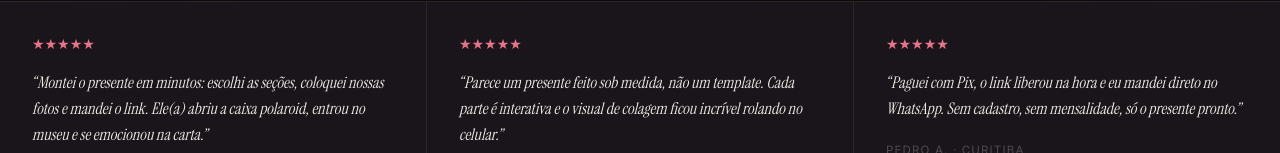
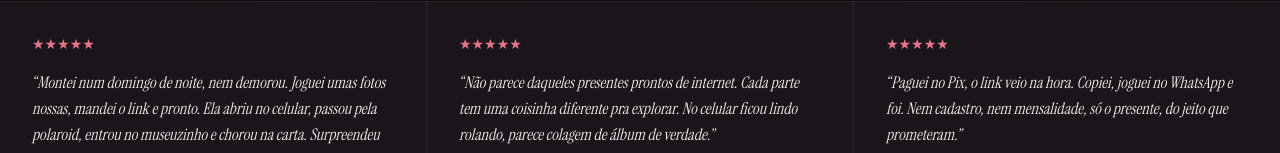
Before and after one commit to letticiamallory/letticiamallory-Akaiito---Landing-page-dia-dos-namorados, a Next.js app: page / in a window 1280 px wide. Shown: the part 799-952 px from the top of the page. Built offline with nearby package versions, Linux system fonts and the light colour scheme.

Commit message:
comentários atualizados

```diff
--- a/src/app/page.tsx
+++ b/src/app/page.tsx
@@ -100,17 +100,17 @@ export default function HomePage() {
           {[
             {
               quote:
-                "Montei o presente em minutos: escolhi as seções, coloquei nossas fotos e mandei o link. Ele(a) abriu a caixa polaroid, entrou no museu e se emocionou na carta.",
+                "Montei num domingo de noite, nem demorou. Joguei umas fotos nossas, mandei o link e pronto. Ela abriu no celular, passou pela polaroid, entrou no museuzinho e chorou na carta. Surpreendeu até quem montou.",
               author: "Rafael M. · São Paulo",
             },
             {
               quote:
-                "Parece um presente feito sob medida, não um template. Cada parte é interativa e o visual de colagem ficou incrível rolando no celular.",
+                "Não parece daqueles presentes prontos de internet. Cada parte tem uma coisinha diferente pra explorar. No celular ficou lindo rolando, parece colagem de álbum de verdade.",
               author: "Camila R. · Belo Horizonte",
             },
             {
               quote:
-                "Paguei com Pix, o link liberou na hora e eu mandei direto no WhatsApp. Sem cadastro, sem mensalidade, só o presente pronto.",
+                "Paguei no Pix, o link veio na hora. Copiei, joguei no WhatsApp e foi. Nem cadastro, nem mensalidade, só o presente, do jeito que prometeram.",
               author: "Pedro A. · Curitiba",
             },
           ].map((t, i) => (
```
